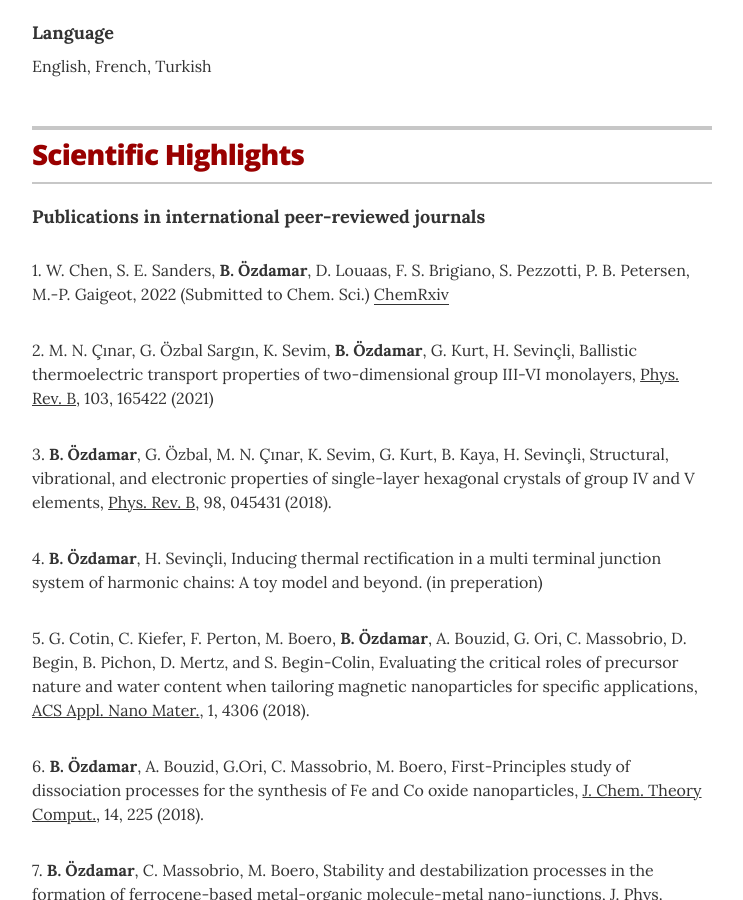
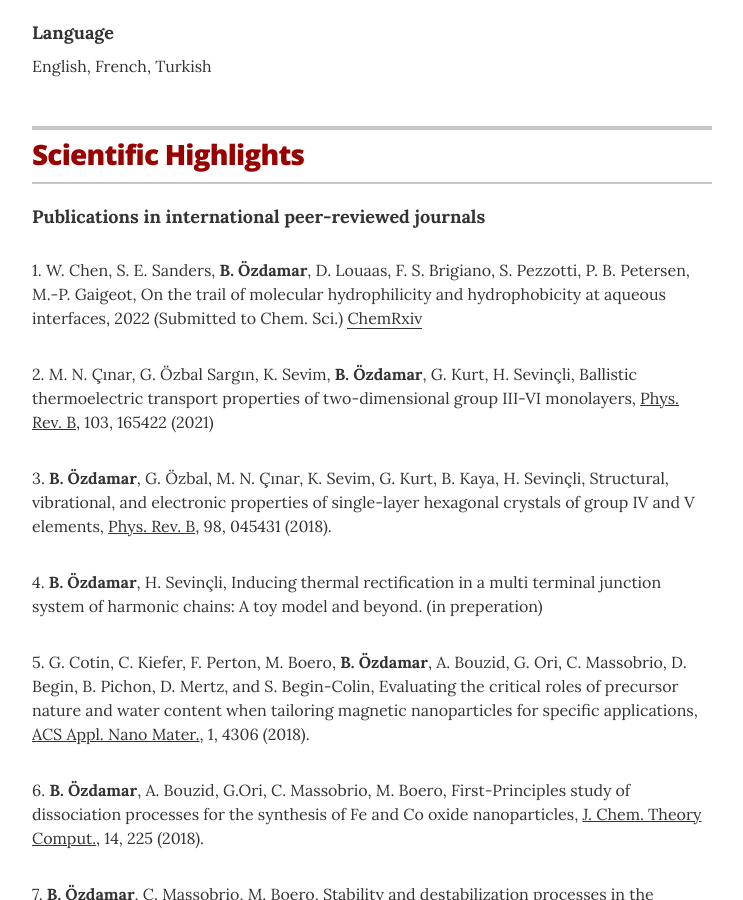
Before and after one commit to burakozdamar/burakozdamar.github.io, a Jekyll site: the page built from index.html, in a window 1280 px wide and 900 px high, scrolled down 2391 px. Shown: the whole window, without its empty margins (268-1011 px from the left). Built offline with Jekyll 4.4.1, drawn with Linux system fonts in a browser that asks for light colours.

Commit message:
added pub. name

```diff
--- a/_data/projects.yml
+++ b/_data/projects.yml
@@ -3,7 +3,7 @@
 
 # jazznotes.io
 - role: Publications in international peer-reviewed journals
-- description: 1. W. Chen, S. E. Sanders, <b>B. Özdamar</b>, D. Louaas, F. S. Brigiano, S. Pezzotti, P. B. Petersen, M.-P. Gaigeot, 2022 (Submitted to Chem. Sci.) <a href="https://chemrxiv.org/engage/chemrxiv/article-details/62a72a94b749a01db6a1eb6e" target="_blank" rel="noopener noreferrer">ChemRxiv</a>
+- description: 1. W. Chen, S. E. Sanders, <b>B. Özdamar</b>, D. Louaas, F. S. Brigiano, S. Pezzotti, P. B. Petersen, M.-P. Gaigeot, On the trail of molecular hydrophilicity and hydrophobicity at aqueous interfaces, 2022 (Submitted to Chem. Sci.) <a href="https://chemrxiv.org/engage/chemrxiv/article-details/62a72a94b749a01db6a1eb6e" target="_blank" rel="noopener noreferrer">ChemRxiv</a>
 - description: 2. M. N. Çınar, G. Özbal Sargın, K. Sevim, <b>B. Özdamar</b>, G. Kurt, H. Sevinçli, Ballistic thermoelectric transport properties of two-dimensional group III-VI monolayers, <u>Phys. Rev. B</u>, 103, 165422 (2021)
 - description: 3. <b>B. Özdamar</b>, G. Özbal, M. N. Çınar, K. Sevim, G. Kurt, B. Kaya, H. Sevinçli, Structural, vibrational, and electronic properties of single-layer hexagonal crystals of group IV and V elements, <u>Phys. Rev. B</u>, 98, 045431 (2018).
 - description: 4. <b>B. Özdamar</b>, H. Sevinçli, Inducing thermal rectification in a multi terminal junction system of harmonic chains&colon; A toy model and beyond. (in preperation)
--- a/_data/projects_fr.yml
+++ b/_data/projects_fr.yml
@@ -3,7 +3,7 @@
 
 # jazznotes.io
 - role: Articles dans des revues avec comité de lecture
-- description: 1. W. Chen, S. E. Sanders, <b>B. Özdamar</b>, D. Louaas, F. S. Brigiano, S. Pezzotti, P. B. Petersen, M.-P. Gaigeot, 2022 (Soumis à Che    m. Sci.) <a href="https://chemrxiv.org/engage/chemrxiv/article-details/62a72a94b749a01db6a1eb6e" target="_blank" rel="noopener noreferrer">ChemRxiv</a>
+- description: 1. W. Chen, S. E. Sanders, <b>B. Özdamar</b>, D. Louaas, F. S. Brigiano, S. Pezzotti, P. B. Petersen, M.-P. Gaigeot, On the trail of molecular hydrophilicity and hydrophobicity at aqueous interfaces, 2022 (Soumis à Chem. Sci.) <a href="https://chemrxiv.org/engage/chemrxiv/article-details/62a72a94b749a01db6a1eb6e" target="_blank" rel="noopener noreferrer">ChemRxiv</a>
 - description: 2. M. N. Çınar, G. Özbal Sargın, K. Sevim, <b>B. Özdamar</b>, G. Kurt, H. Sevinçli, Ballistic thermoelectric transport properties of two-dimensional group III-VI monolayers, <u>Phys. Rev. B</u>, 103, 165422 (2021)
 - description: 3. <b>B. Özdamar</b>, G. Özbal, M. N. Çınar, K. Sevim, G. Kurt, B. Kaya, H. Sevinçli, Structural, vibrational, and electronic properties of single-layer hexagonal crystals of group IV and V elements, <u>Phys. Rev. B</u>, 98, 045431 (2018).
 - description: 4. <b>B. Özdamar</b>, H. Sevinçli, Inducing thermal rectification in a multi terminal junction system of harmonic chains&#58; A toy model and beyond. (in preperation)
```
